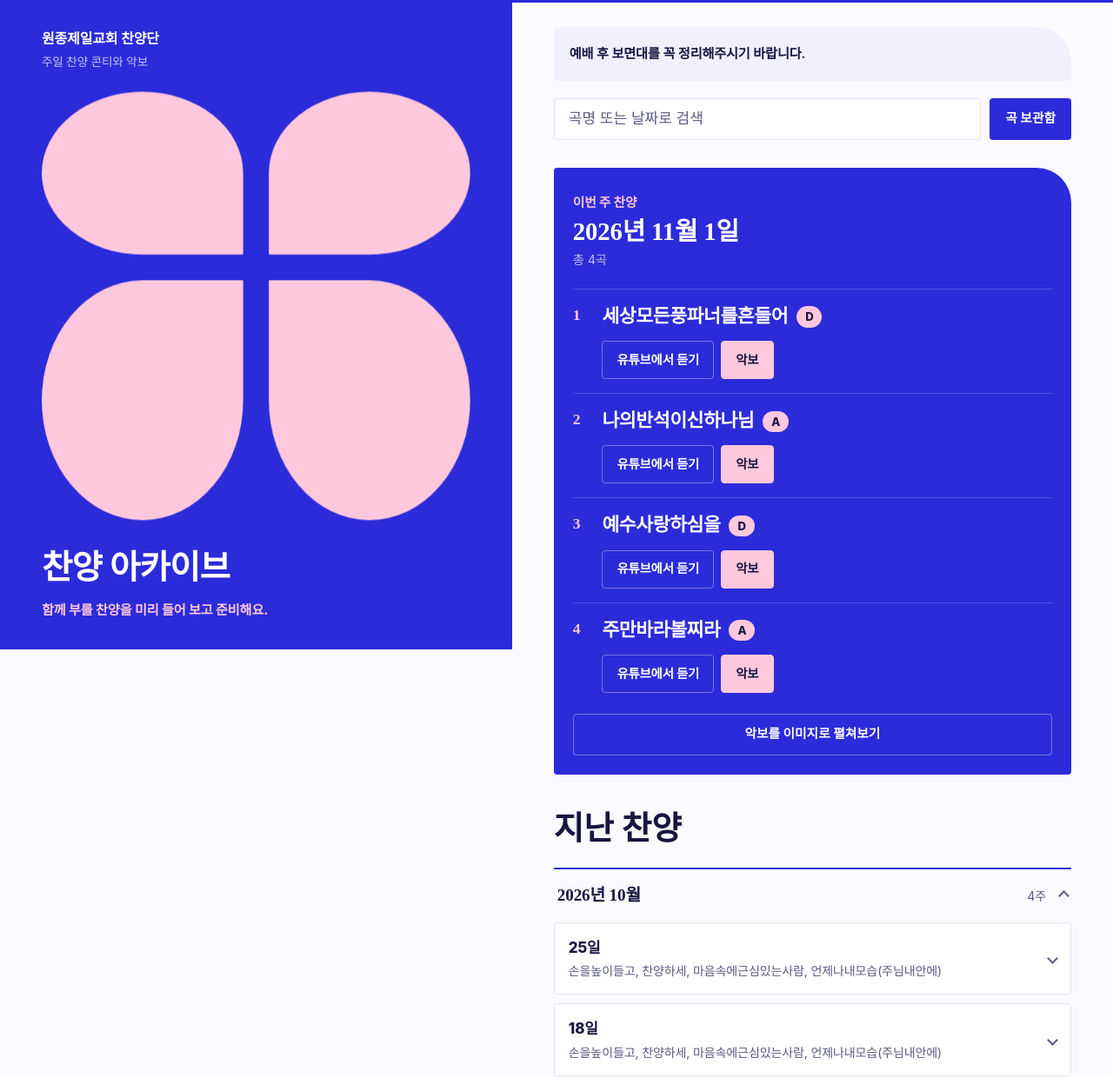
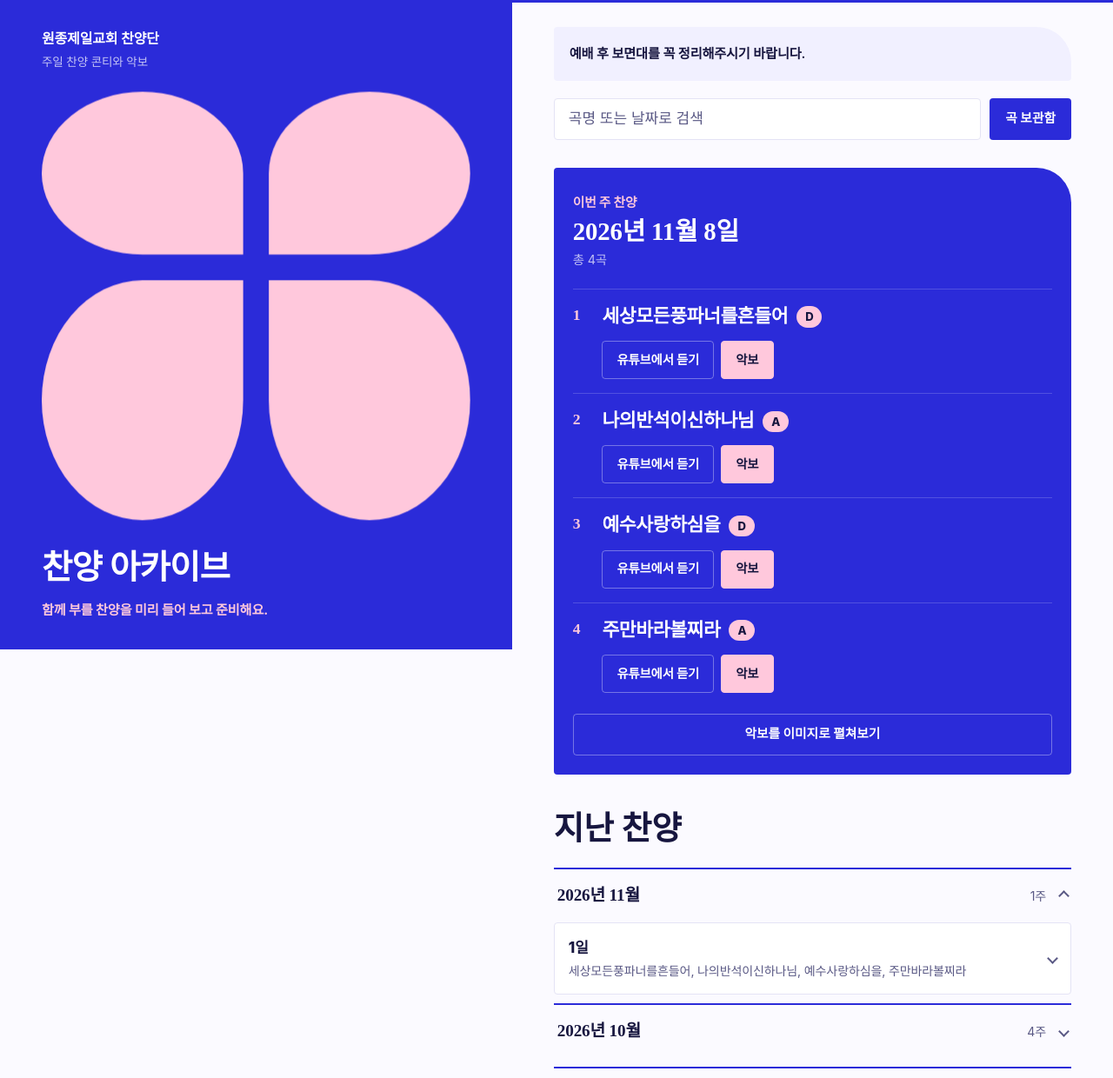
Before and after one commit to ikyullee-byte/worship, a plain HTML site: page index.html in a window 1280 px wide. Shown: the part 53-1293 px from the top of the page at 87% size. Drawn offline with Linux system fonts and the light colour scheme; a web font is replaced by a local one.

Commit message:
11/8 찬양 콘티 추가 (11/1과 같은 곡) (#5)
Claude-Session: https://claude.ai/code/session_01MHysPYTXertWJJKaTdqMYZ

Co-authored-by: Claude <noreply@anthropic.com>

```diff
--- a/index.html
+++ b/index.html
@@ -340,6 +340,15 @@
     }
 
     const setlists = [
+        {
+            date: "2026년 11월 8일",
+            songs: [
+                { title: "세상모든풍파너를흔들어", key: "D", sheet: "scores/세상모든풍파너를흔들어.jpg" },
+                { title: "나의반석이신하나님", key: "A", sheet: "scores/나의반석이신하나님.jpg" },
+                { title: "예수사랑하심을", key: "D", sheet: "scores/예수사랑하심을.jpg" },
+                { title: "주만바라볼찌라", key: "A", sheet: "scores/주만바라볼찌라(A).jpg", altSheet: "scores/주만바라볼찌라.jpg" }
+            ]
+        },
         {
             date: "2026년 11월 1일",
             songs: [
```
